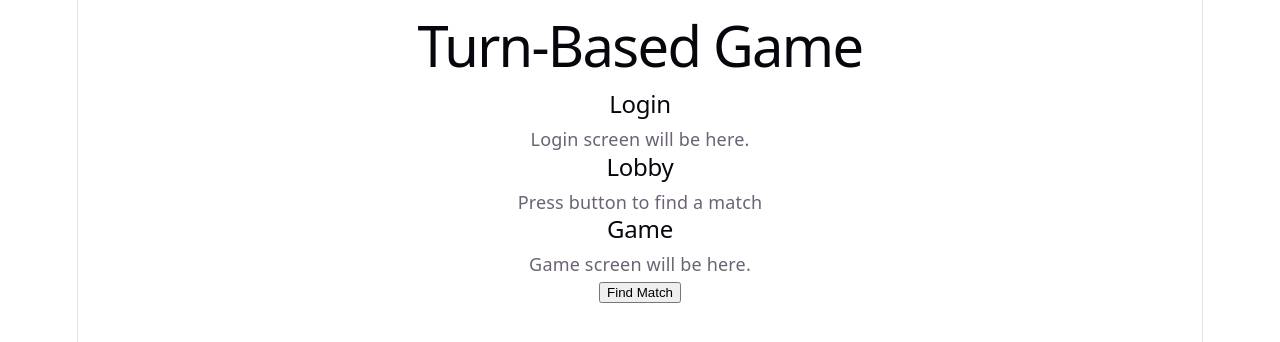
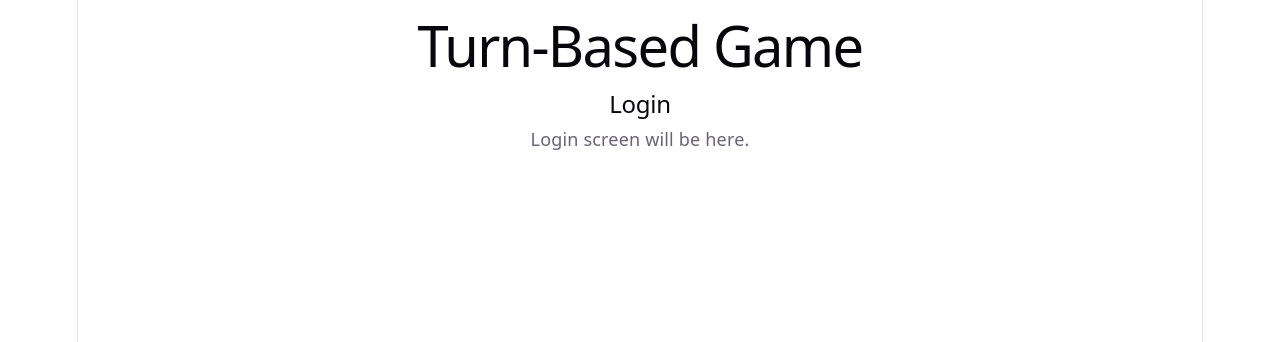
Before and after one commit to MnaboDe/turn-based-game, a React app in the folder frontend/: page / in a window 1280 px wide. Shown: the top 342 px of the page. Built offline with nearby package versions, Linux system fonts and the light colour scheme; the HTML template or start-up script is replaced by a standard one.

Commit message:
Show only login screen in app

```diff
--- a/frontend/src/App.jsx
+++ b/frontend/src/App.jsx
@@ -1,15 +1,10 @@
 import Login from "./screens/Login";
-import Lobby from "./screens/Lobby";
-import Game from "./screens/Game";
 
 function App() {
   return (
     <main>
       <h1>Turn-Based Game</h1>
       <Login />
-      <Lobby />
-      <Game />
-      <button>Find Match</button>
     </main>
   );
 }
```
